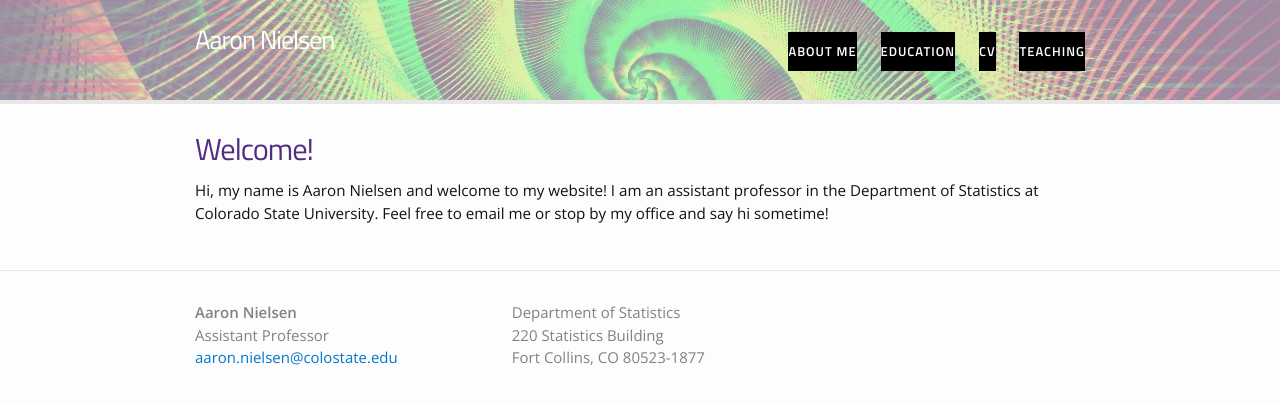
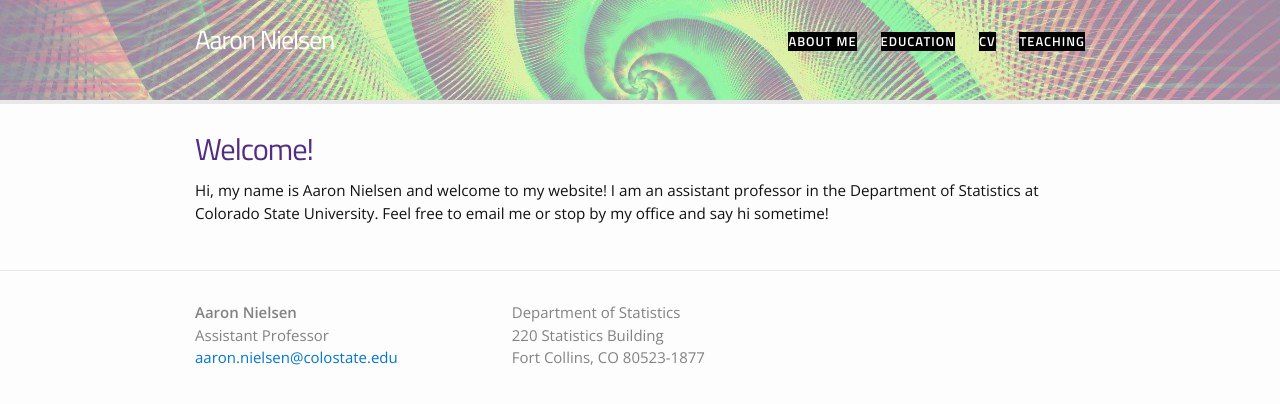
Before and after one commit to aaron-nielsen/aaron-nielsen.github.io, a Jekyll site: the page built from index.html, in a window 1280 px wide. Shown: the top 404 px of the page. Built offline with Jekyll 4.4.1, drawn with Linux system fonts in a browser that asks for light colours.

Commit message:
Update _header.scss

```diff
--- a/_sass/_header.scss
+++ b/_sass/_header.scss
@@ -160,7 +160,7 @@ z-index:999;
     .page-link {
         color: #ffffff;
     background: #000000;
-        line-height: 3;
+        line-height: $base-line-height;
 
         // Gaps between nav items, but not on the first one
         &:not(:first-child) {
@@ -186,7 +186,7 @@ z-index:999;
             height: 26px;
             line-height: 0;
             padding-top: 10px;
-            text-align: center;
+            text-align: bottom;
 
             > svg {
                 width: 18px;
```
